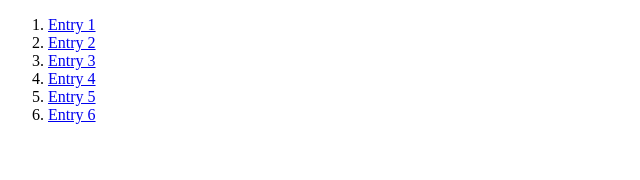
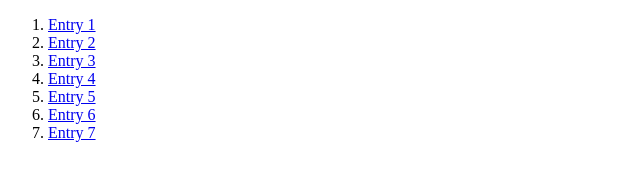
Before and after one commit to TaimingGui/TaimingGui.github.io, a plain HTML site: page index.html in a window 1280 px wide. Shown: the full height of the page, 0-640 px from the left. Drawn offline with Linux system fonts and the light colour scheme.

Commit message:
Update index.html

```diff
--- a/index.html
+++ b/index.html
@@ -14,6 +14,7 @@
       <li><a href="entries/entry4/final/index.html">Entry 4</a></li>
       <li><a href="entries/entry5/final/index.html">Entry 5</a></li>
       <li><a href="entries/entry6/final/index.html">Entry 6</a></li>
+      <li><a href="entries/entry7/final/index.html">Entry 7</a></li>
     </ol>
 </body>
 </html>
```
